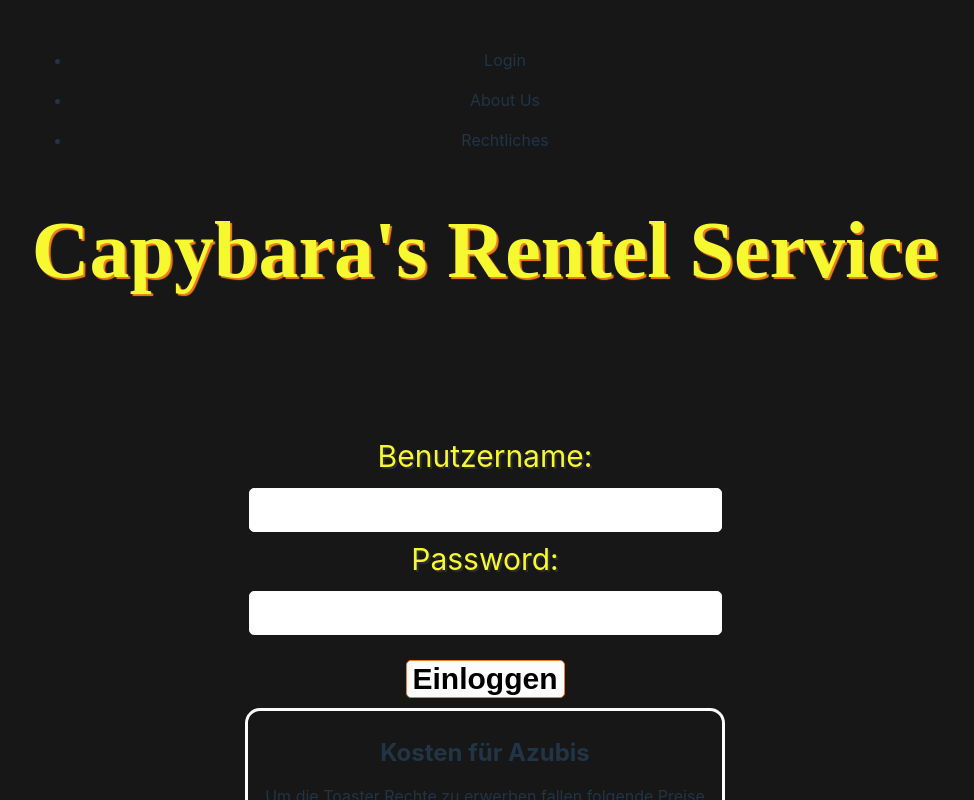
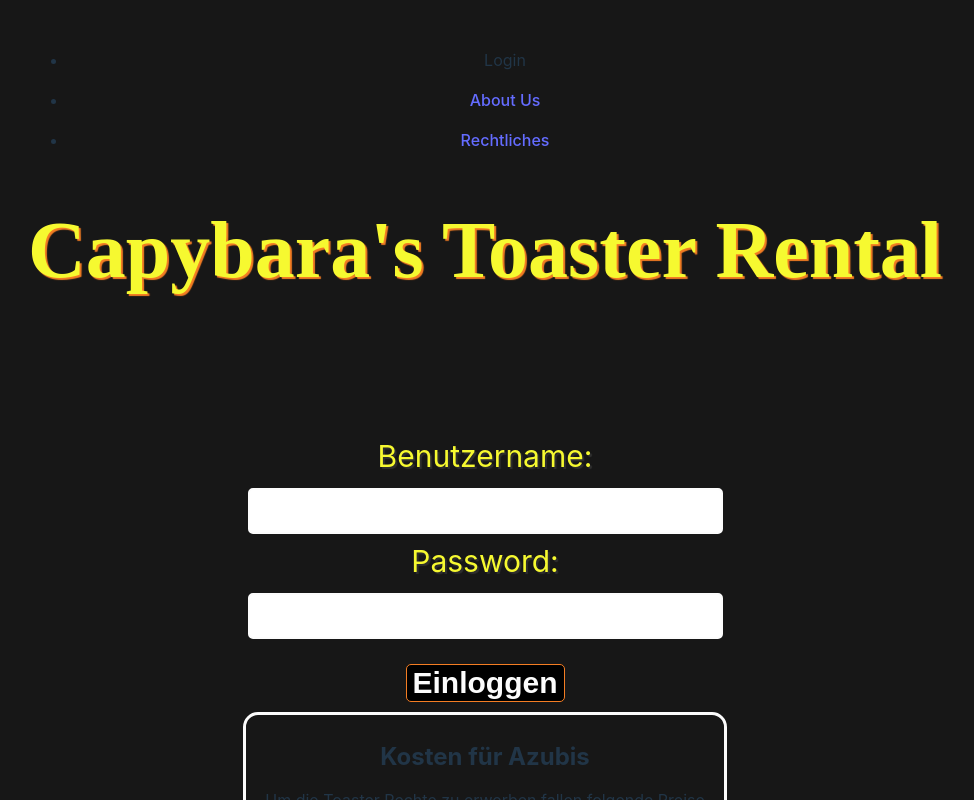
Before and after one commit to SFZ-BBW-FI-Azubis/Cookies-Toaster-008, a React (Vite) app in the folder Capybaras_Rental_Toasters/: page / in a window 1280 px wide. Shown: the top 800 px of the page, without its empty margins (155-1129 px from the left). Built offline with nearby package versions, Linux system fonts and the light colour scheme; a web font is replaced by a local one.

Commit message:
Update 01.05.23 Login und User speicherung verändert

```diff
--- a/Capybaras_Rental_Toasters/index.html
+++ b/Capybaras_Rental_Toasters/index.html
@@ -1,5 +1,5 @@
 <!DOCTYPE html>
-<html lang="en">
+<html lang="de">
   <head>
     <meta charset="UTF-8" />
     <meta name="viewport" content="width=device-width, initial-scale=1.0" />
--- a/Capybaras_Rental_Toasters/src/App.css
+++ b/Capybaras_Rental_Toasters/src/App.css
@@ -28,6 +28,8 @@
   text-align: center;
 }
 
+/* username und passwortfeld */
+
 #usernametxt,
 #passwordtxt{
   font-size: 30px;
@@ -42,7 +44,7 @@
   margin: 15px;
   padding-left:10px;
   padding-right:10px;
-  border: 1px solid var(--secondary-color);
+  border: 2px solid var(--secondary-color);
   border-radius: 5px;
   transition: 500ms;
   text-align: center;
@@ -51,19 +53,22 @@
 #password:focus,
 #username:focus {
   border-radius: 50px;
-  border: 3px solid var(--secondary-color)
+  border: 2px solid var(--secondary-color)
 }
 
 #password:hover,
 #username:hover {
   border-radius: 50px;
-  border: 3px solid var(--quaternary-color)
+  border: 2px solid var(--quaternary-color)
 }
+
+
+/* Login Button */
 
 #login-button {
   font-weight: bolder;
-  background-color: var(--secondary-color);
-  color: var(--primary-color);
+  background-color: var(--primary-color);
+  color: var(--secondary-color);
   border: 1px solid var(--quaternary-color);
   border-radius: 5px;
   font-size: 30px;
@@ -76,6 +81,12 @@
   transform: scale(1.1);
   box-shadow: 0 0 15px var(--quaternary-color);
 }
+
+#login-button:active {
+  transform: scale(0.99);
+  box-shadow: 0 0 15px var(--quaternary-color);
+}
+
 
 #pricing {
   margin: auto;
--- a/Capybaras_Rental_Toasters/src/App.jsx
+++ b/Capybaras_Rental_Toasters/src/App.jsx
@@ -4,11 +4,11 @@ import LoginForm from './components/login-form'
 import PriceList from './components/price-list'
 import AboutUsButton from './components/about-us'
 import Rechtliches from './components/rechtliches'
+import userProvider from './provider/user.provider'
 import './App.css'
 
 function App() {
-  const [count, setCount] = useState(0)
-  const [isLoggedIn, setIsLoggedIn] = useState(false)
+  const {isLoggedIn, loginUser, logoutUser} = userProvider()
   const [page, setPage] = useState('')
 
   const Content = ({page}) => {
@@ -23,18 +23,16 @@ function App() {
   }
 
   useEffect(() => {
-    console.log('useEffect')
+    console.log('loged in status changed', isLoggedIn)
   }, [isLoggedIn])
-
-
 
   return (
     <div className="App">
       <Navbar isLoggedIn={isLoggedIn} changePageHandler={setPage}/>
-      <h1 id="title">Capybara's Rentel Service</h1>
+      <h1 id="title">Capybara's Toaster Rental</h1>
 
       <section>
-        <LoginForm />
+        {!isLoggedIn ? <LoginForm loginHandler={loginUser}/> : <></> }
         <PriceList />
       </section>
 
--- a/Capybaras_Rental_Toasters/src/components/navbar.jsx
+++ b/Capybaras_Rental_Toasters/src/components/navbar.jsx
@@ -1,25 +1,36 @@
 import React from "react";
+import "./navbar.module.css";
 
 function Navbar({isLoggedIn, changePageHandler}) {
 
+    const hamburger = document.querySelector('.hamburger');
+    const navLinks = document.querySelector('.nav-links');
 
+/*    hamburger.addEventListener('click', () => {
+        navLinks.classList.toggle('open');
+    });*/
 
     return (
         <>
         <nav>
-            <ul>
+            <div className="hamburger">
+                <div className="line"></div>
+                <div className="line"></div>
+                <div className="line"></div>
+            </div>
+            <ul className="nav-links">
                 <li>
                     {isLoggedIn ? "Logout": "Login"}
                 </li>
             </ul>
             <ul>
-                <li onClick={() => changePageHandler("about-us")}>
-                    About Us
+                <li>
+                    <a onClick={() => changePageHandler("about-us")} href="#">About Us</a>
                 </li>
             </ul>
             <ul>
-                <li onClick={() => changePageHandler("rechtliches")}>
-                    Rechtliches
+                <li>
+                    <a onClick={() => changePageHandler("rechtliches")} href="#">Rechtliches</a>
                 </li>
             </ul>
         </nav>
--- /dev/null
+++ b/Capybaras_Rental_Toasters/src/components/navbar.module.css
@@ -0,0 +1,62 @@
+.hamburger {
+    cursor: pointer;
+    display: block;
+    width: 40px;
+    height: 40px;
+    position: relative;
+}
+
+.line {
+    background: #000;
+    border-radius: 2px;
+    height: 4px;
+    width: 100%;
+    position: absolute;
+    transition: all 0.2s ease-in-out;
+    top: 50%;
+    transform: translateY(-50%);
+}
+
+.line:nth-child(1) {
+    left: 0;
+}
+
+.line:nth-child(2) {
+    left: 0;
+    opacity: 1;
+}
+
+.line:nth-child(3) {
+    left: 0;
+}
+
+.nav-links {
+    list-style: none;
+    display: flex;
+    flex-direction: column;
+    align-items: center;
+    justify-content: center;
+    position: fixed;
+    top: 0;
+    left: -100%;
+    height: 100%;
+    width: 100%;
+    background: #fff;
+    transition: all 0.2s ease-in-out;
+    z-index: -1;
+}
+
+.nav-links.open {
+    left: 0;
+    z-index: 1;
+}
+
+.nav-links li {
+    margin: 20px 0;
+    font-size: 18px;
+}
+
+.nav-links a {
+    color: #000;
+    text-decoration: none;
+}
--- a/Capybaras_Rental_Toasters/src/provider/user.provider.js
+++ b/Capybaras_Rental_Toasters/src/provider/user.provider.js
@@ -1,11 +1,26 @@
+import { useState } from 'react';
 import { deserialize, serialize, users as example_users} from "../utils/local-storage";
 
 const userProvider = () => {
-    const users = example_users;
+    const [isLoggedIn, setIsLoggedIn] = useState(false)
+    const users = []
+    addDummyUsers();
+
+    function addDummyUsers() {
+        example_users.map(user => { addUser(user) });
+    }
 
     // @todo - add user
-    function addUser(user) {
-        users.push(user);
+    function addUser(newUser) {
+
+        // @todo - check if user exists
+        for (let user in users) {
+            if (user.id === newUser.id) {
+                return "User Exists!";
+            }
+        }
+
+        users.push(newUser);
         serialize(users);
     }
 
@@ -22,7 +37,23 @@ const userProvider = () => {
     // @todo - visit count
     // @todo - toast count
 
-    return { addUser, getUsers }
+    // user Login
+    function loginUser(username, password){
+        for (let user in users) {
+            if(user.username === username) {
+                if (user.password === password) {
+                    setIsLoggedIn(true);
+                }
+            }
+        }
+    }
+
+    // @todo - user Logout
+    function logoutUser() {
+        setIsLoggedIn(false);
+    }
+
+    return { addUser, getUsers, isLoggedIn, loginUser, logoutUser };
 }
 
 export default userProvider;
--- a/Capybaras_Rental_Toasters/src/utils/local-storage.js
+++ b/Capybaras_Rental_Toasters/src/utils/local-storage.js
@@ -1,7 +1,15 @@
 export let users = [
     {
-        id: "1",
+        id: 1,
         username: "capybaraadmin",
+        password: "capybaraforpresident",
+        expire_date: "2023-05-01",
+        visit_count: "83",
+        toast_count: "420"
+    },
+    {
+        id: 2,
+        username: "capybara",
         password: "capybaraforpresident",
         expire_date: "2023-05-01",
         visit_count: "83",
```
Also changed, not shown: Capybaras_Rental_Toasters/src/components/login-form.jsx (+7 -3 lines).
